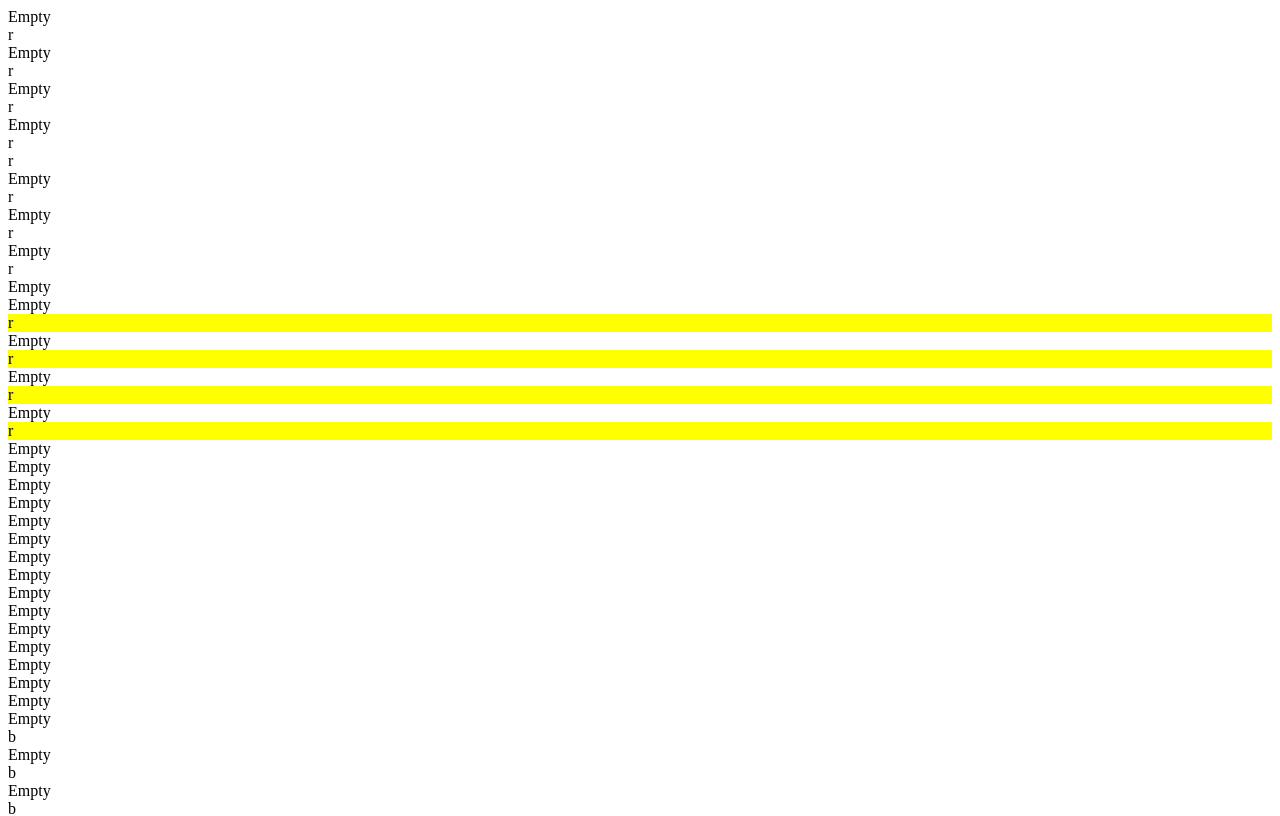
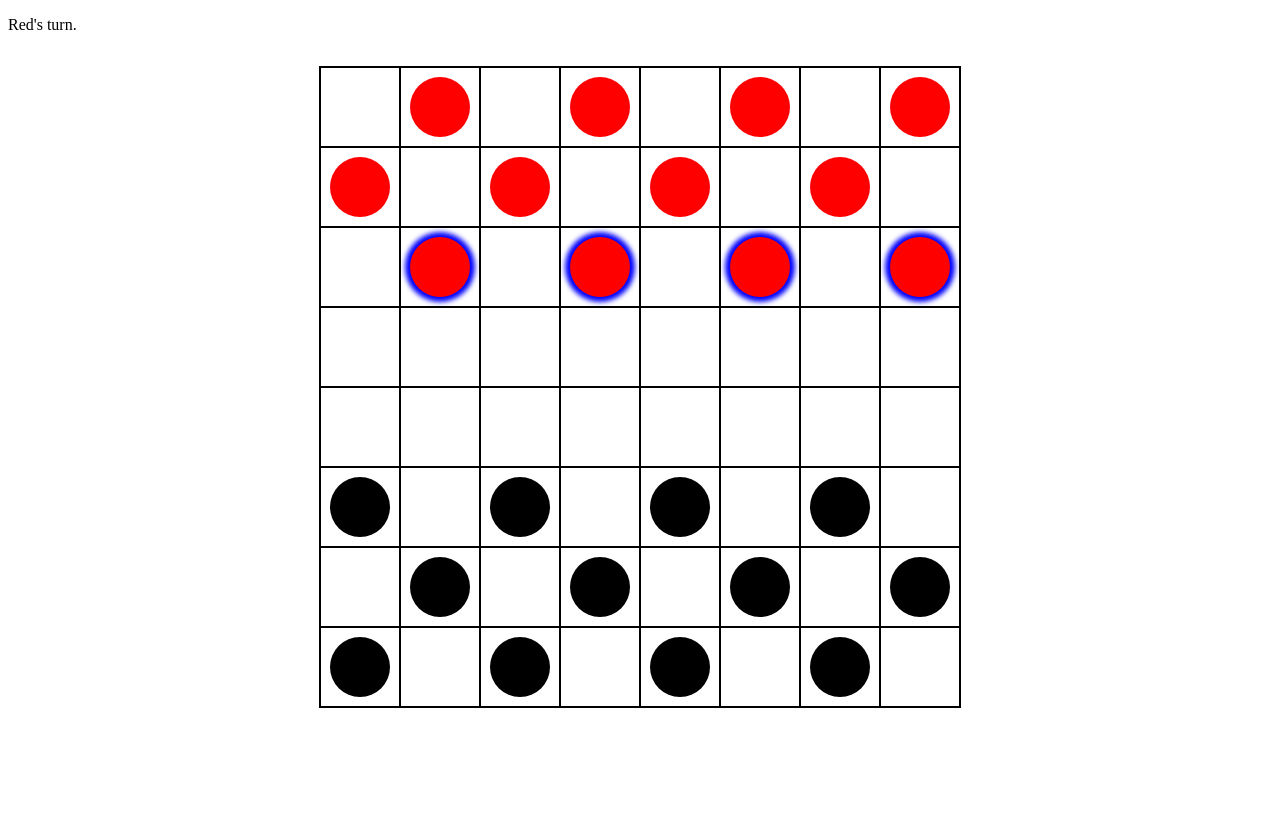
Before and after one commit to benrose207/checkers, a React (Create React App) app: page / in a window 1280 px wide. Shown: the top 816 px of the page. Built offline with nearby package versions, Linux system fonts and the light colour scheme.

Commit message:
Set up piece selection and basic styling

```diff
--- a/src/board/board.js
+++ b/src/board/board.js
@@ -14,9 +14,9 @@ class Board {
       for (let j = 0 + offset; j < this.size; j += 2) {
         let color;
         if (i < 3) {
-          color = 'r';
+          color = 'Red';
         } else if (i > 4) {
-          color = 'b';
+          color = 'Black';
         }
 
         if (i !== 3 && i !== 4) {
--- a/src/board/board.jsx
+++ b/src/board/board.jsx
@@ -1,24 +1,64 @@
-import React from 'react';
+import React, { useState } from 'react';
 import BoardClass from './board.js';
 import Cell from '../marker/cell';
 
 const Board = ({ currentPlayer }) => {
+  const [selected, setSelected] = useState({ cell: null, message: ''});
+
   const board = new BoardClass();
   board.populate();
   const movePieces = board.getMovePieces(currentPlayer);
 
+  function handleClick(e) {
+    let targetEl;
+
+    if (e.target.classList.contains('cell')) {
+      targetEl = e.target;
+    } else if (e.target.classList.contains('marker')) {
+      targetEl = e.target.parentNode;
+    } else {
+      return;
+    }
+
+    const pos = targetEl.dataset.pos.split(',');
+    const [x, y] = pos;
+    const cell = board.board[x][y];
+
+    if (!cell || cell.color !== currentPlayer) {
+      setSelected({
+        cell: null,
+        message: 'Please click on a cell with a valid marker',
+      });
+    } else if (!movePieces[pos]) {
+      setSelected({
+        cell: null,
+        message: 'This piece cannot be moved',
+      });
+    } else {
+      setSelected({
+        cell: movePieces[pos],
+        message: '',
+      });
+    }
+  }
+
   return (
-    <div>
+    <>
+      <p>{`${currentPlayer}'s turn. ${selected.message}`}</p>
+      <div className="board" onClick={handleClick}>
         {board.board.map((row, idx1) => (
           row.map((cell, idx2) => (
             <Cell
               key={idx2}
               cell={cell}
               canMove={!!movePieces[`${idx1},${idx2}`]}
+              selected={selected.cell}
+              pos={`${idx1},${idx2}`}
             />
           ))
         ))}
       </div>
+    </>
   );
 };
 
--- a/src/game/game.jsx
+++ b/src/game/game.jsx
@@ -2,7 +2,7 @@ import React, { useState } from 'react';
 import Board from '../board/board.jsx';
 
 const Game = () => {
-  const [currentPlayer, setCurrentPlayer] = useState('r');
+  const [currentPlayer, setCurrentPlayer] = useState('Red');
 
   return (
     <main>
--- a/src/marker/cell.jsx
+++ b/src/marker/cell.jsx
@@ -1,10 +1,15 @@
 import React from 'react';
 import Marker from './marker.jsx';
 
-const Cell = ({ cell, canMove }) => {
+const Cell = ({ cell, canMove, selected, pos }) => {
+  const possibleMove = selected && (`${selected.pos}` === pos || selected.moves.includes(pos));
+  const highlightClass = possibleMove ? 'highlight' : '';
+
   return (
-    <div>
-      {cell ? <Marker marker={cell} canMove={canMove} /> : "Empty"}
+    <div className={`cell`} data-pos={pos}>
+      {cell ? (
+        <Marker marker={cell} canMove={canMove} selected={selected} highlight={highlightClass}/>)
+        : ( <div className={`marker ${highlightClass}`}></div> )}
     </div>
   );
 };
--- a/src/marker/marker.js
+++ b/src/marker/marker.js
@@ -17,7 +17,7 @@ class Marker {
     let directions;
     if (this.king) {
       directions = [[1, -1], [-1, -1], [1, 1], [-1, 1]];
-    } else if (this.color === 'r') {
+    } else if (this.color === 'Red') {
       directions = [[1, 1], [1, -1]];
     } else {
       directions = [[-1, -1], [-1, 1]];
@@ -30,13 +30,13 @@ class Marker {
       const moveSpace = currentBoard[newX][newY]
 
       if (!moveSpace) {
-        moves.push([newX, newY]);
+        moves.push(`${newX},${newY}`);
       } else if (moveSpace.color !== this.color) {
         newX += direction[0];
         newY += direction[1];
 
         if (!currentBoard[newX][newY]) {
-          moves.push([newX, newY]);
+          moves.push([`${newX},${newY}`]);
           canJump = true;
         }
       }
--- a/src/marker/marker.jsx
+++ b/src/marker/marker.jsx
@@ -1,10 +1,9 @@
 import React from 'react';
 
-const Marker = ({ marker, canMove }) => {
+const Marker = ({ marker, canMove, selected, highlight }) => {
 
   return (
-    <div className={canMove ? 'move-option' : ''}>
-      {`${marker.color}`}
+    <div className={`marker ${highlight} ${marker.color} ${canMove && !selected ? 'move-option' : ''}`}>
     </div>
   );
 };
--- a/src/styles/index.css
+++ b/src/styles/index.css
@@ -4,6 +4,44 @@
   margin: 6rem 0;
 }
 
+body {
+  font-size: 16px;
+  box-sizing: border-box;
+}
+
+.board {
+  display: grid;
+  grid-template-columns: repeat(8, 80px);
+  grid-template-rows: repeat(8, 80px);
+  margin: 2rem auto;
+  max-width: 640px;
+  border: 0.5px solid black;
+}
+
+.cell {
+  border: 0.5px solid black;
+  display: flex;
+  justify-content: center;
+  align-items: center;
+}
+
+.marker {
+  padding: 30px;
+  border-radius: 50%;
+}
+
+.Red {
+  background-color: red;
+}
+
+.Black {
+  background-color: black;
+}
+
 .move-option {
-  background-color: yellow;
+  box-shadow: 0 0 5px 5px blue;
 }
+
+.highlight {
+  box-shadow: 0 0 5px 5px green;
+}
```
Lines whose indentation alone changed are shown as unchanged.
